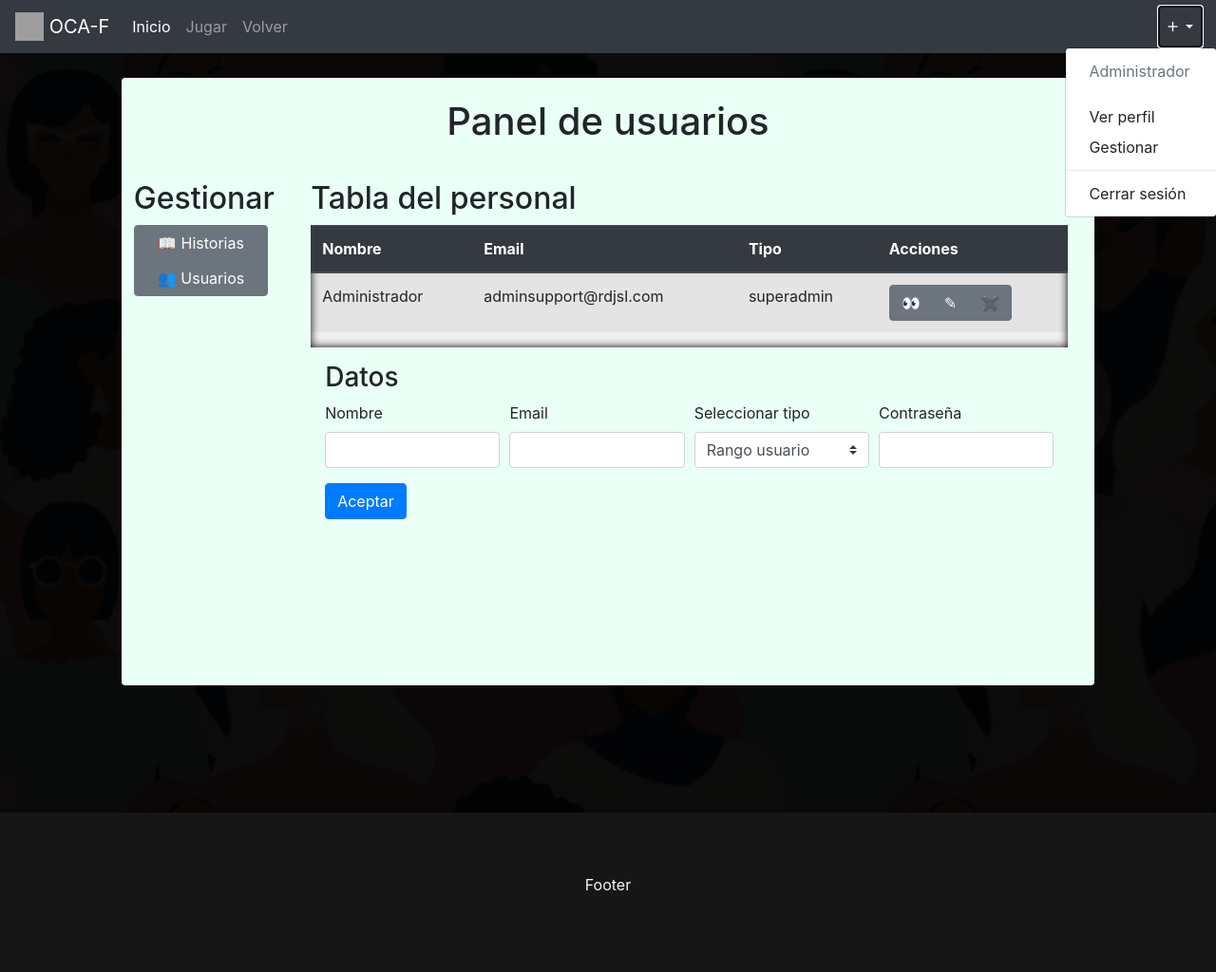
After one commit to IK2DW3/ocaf, a Laravel app: page /panelusuarios in a window 1280 px wide, after a click that opens the changed part. The commit adds this page. Shown: the whole page at 95% size. Run offline with Laravel 8, Linux system fonts and the light colour scheme; a user stored in the database is signed in; data comes from the database, SQL or seed files in the repository; parts of the project's set-up code (start-up, migrations or seed data) failed here and were passed over; grey boxes are pictures that could not be loaded.

Commit message:
Mejora en el panel, 75%

```diff
--- a/app/Http/Controllers/OcafController.php
+++ b/app/Http/Controllers/OcafController.php
@@ -33,15 +33,6 @@ class OcafController extends Controller
         $registroPersona->password = bcrypt($request->input('confirmnewpassword'));
         $registroPersona->save();
         return view('index', array('arrayRegistro'=> $registroPersona));
-        }
-
-    public function getPanel() {
-        $persona = DB::table('cartas')
-                    ->join('ambitos', 'cartas.codAmbito', '=', 'ambitos.id')
-                    ->join('continentes', 'cartas.codContinente', '=', 'continentes.id')
-                    ->select('cartas.*', 'ambitos.*', 'continentes.*')
-                    ->get();
-        return view('paneladmin', array('arrayPersonas'=> $persona));
     }
 
     public function getGamemode(Request $request) {
@@ -67,4 +58,26 @@ class OcafController extends Controller
         return view('history', array('arrayCarta' => $Carta));
     }
 
+    public function getPanel() {
+        return view('administracion.panel');
+    }
+
+    public function getPerfil() {
+        return view('administracion.perfil');
+    }
+
+    public function getPanelcartas() {
+        $cartas = DB::table('cartas')
+                    ->join('ambitos', 'cartas.codAmbito', '=', 'ambitos.id')
+                    ->join('continentes', 'cartas.codContinente', '=', 'continentes.id')
+                    ->select('cartas.*', 'ambitos.*', 'continentes.*')
+                    ->get();
+        return view('administracion.panelcartas', array('arrayCartas'=> $cartas));
+    }
+
+    public function getPanelusuarios() {
+        $usuarios = DB::table('users')->get();
+        return view('administracion.panelusuarios', array('arrayUsuarios'=> $usuarios));
+    }
+
 }
--- a/resources/css/style.css
+++ b/resources/css/style.css
@@ -10,7 +10,7 @@ div.main {
 /* NAVEGADOR */
 
 div.dropdown-menu {
-    left: -50px !important;
+    left: -100px !important;
     right: 0 !important;
 }
 
@@ -189,9 +189,42 @@ form.gamemode div.input-tableroDefault {
     background-image: url(../img/tablero/default.png);
 }
 
+/* Perfil - Panel */
+div.contenedor-perfil div.perfil {
+    background-color: #fff;
+    border-radius: 15px;
+    margin: 2.5% 25%;
+    min-height: 85vh;
+    outline: 1px dashed #000;
+    outline-offset: -10px;
+    overflow: hidden;
+    padding: 2em;
+}
+
+div.contenedor-perfil div.perfil div.perfil-opciones {
+    align-items: center;
+    display: flex;
+    height: 60vh;
+    justify-content: center !important;
+}
+
+div.contenedor-perfil div.perfil a.perfil-boton {
+    align-items: center;
+    border: 1px solid rgba(27,31,35,.2);
+    display: inherit;
+    height: 175px;
+    justify-content: center;
+    margin: 1%;
+    width: 175px;
+}
+
+div.contenedor-perfil div.perfil a.perfil-boton img {
+    height: 90%;
+    width: 100%;
+}
 
 /* Panel de conocimiento */
-
+div.contenedor-perfil,
 div.contenedor-panel {
     background-color: rgba(0, 0, 0, 0.952);
     min-height: 100vh;
@@ -199,10 +232,18 @@ div.contenedor-panel {
 }
 
 div.contenedor-panel div.panel {
-    background-color: #f0f0f0;
+    background-color: #eafff6;
     min-height: 80vh;
     margin: 2% 10%;
     padding: 1%;
+}
+
+div.contenedor-panel div.panel h1 {
+    padding: 1% 0;
+}
+
+div.contenedor-panel  div.panel div.contenido {
+    padding-top: 2%;
 }
 
 div.contenedor-panel div.panel div.table-mujeres {
@@ -219,6 +260,10 @@ div.contenedor-panel div.panel div.panel-aside-navegador {
 
 div.contenedor-panel div.panel div.datosFormulario {
     padding: 2% 0;
+}
+
+div.contenedor-panel div.panel div.datosFormulario textarea {
+    height: 150px;
 }
 
 div.contenedor-panel div.panel div.img-muestra {
--- /dev/null
+++ b/resources/views/administracion/panelusuarios.blade.php
@@ -0,0 +1,83 @@
+@extends('layouts.master')
+
+@section('content')
+
+    <div class="contenedor-panel">
+        <div class="panel rounded">
+            <h1 class="text-center">Panel de usuarios</h1>
+            <div class="row contenido">
+                <div class="col-sm-2">
+                    <h2>Gestionar</h2>
+                    <div class="btn-group-vertical panel-aside-navegador">
+                        <a href="{{url('panelcartas')}}" type="button" class="btn btn-secondary">&#x1F4D6; Historias</a>
+                        <a href="{{url('panelusuarios')}}" type="button" class="btn btn-secondary">&#x1F465; Usuarios</a>
+                    </div>
+                </div>
+                <div class="col-sm-10">
+                    <div class="col-sm-12">
+                        <h2>Tabla del personal</h2>
+                        <div class="table-responsive table-mujeres">
+                            <table class="table table-striped rounded">
+                                <thead class="thead-dark">
+                                    <tr>
+                                        <th>Nombre</th>
+                                        <th>Email</th>
+                                        <th>Tipo</th>
+                                        <th>Acciones</th>
+                                    </tr>
+                                </thead>
+                                <tbody>
+                                    @foreach( $arrayUsuarios as $id => $usuario )
+                                    <tr>
+                                        <td>{{$usuario->name}}</td>
+                                        <td>{{$usuario->email}}</td>
+                                        <td>{{$usuario->tipo}}</td>
+                                        <td>
+                                            <div class="btn-group" role="group" aria-label="Basic example">
+                                                <button type="button" class="btn btn-secondary" title="Ver">&#x1F440;</button>
+                                                <button type="button" class="btn btn-secondary" title="Editar">&#x270E;</button>
+                                                <button type="button" class="btn btn-secondary" title="Eliminar">&#x2716;</button>
+                                            </div>
+                                        </td>
+                                    </tr>
+                                    @endforeach
+                                </tbody>
+                            </table>
+                        </div>
+                        <div class="col-sm-12">
+                            <div class="datosFormulario">
+                                <h3>Datos</h3>
+                                <form>
+                                    {{ csrf_field() }}
+                                    <div class="form-row">
+                                        <div class="form-group col-md-3">
+                                            <label for="cartaNombres">Nombre</label>
+                                            <input type="text" class="form-control" id="cartaNombres">
+                                        </div>
+                                        <div class="form-group col-md-3">
+                                            <label for="cartaApellidos">Email</label>
+                                            <input type="text" class="form-control" id="cartaApellidos">
+                                        </div>
+                                        <div class="form-group col-md-3">
+                                            <label for="cartaApellidos">Seleccionar tipo</label>
+                                            <select class="custom-select">
+                                                <option selected>Rango usuario</option>
+                                                <option value="1">Normal</option>
+                                            </select>
+                                        </div>
+                                        <div class="form-group col-md-3">
+                                            <label for="cartaFmuerte">Contraseña</label>
+                                            <input type="text" class="form-control" id="cartaFmuerte">
+                                        </div>
+                                    </div>
+                                    <button type="submit" class="btn btn-primary">Aceptar</button>
+                                </form>
+                            </div>
+                        </div>
+                    </div>
+                </div>
+            </div>
+        </div>
+    </div>
+
+@stop
--- a/resources/views/layouts/master.blade.php
+++ b/resources/views/layouts/master.blade.php
@@ -8,6 +8,7 @@
 
     <!-- Bootstrap CSS -->
     <link rel="stylesheet" href="https://maxcdn.bootstrapcdn.com/bootstrap/4.4.1/css/bootstrap.min.css">
+    <link href="https://unpkg.com/ionicons@4.5.10-0/dist/css/ionicons.min.css" rel="stylesheet">
 
     <!-- Dependiando de la ruta damos recogida, ponemos una direccion de recursos diferente... -->
     @if (\Request::is('history/*'))
@@ -24,7 +25,7 @@
   <body>
     @include('sweetalert::alert')
 
-    @if (\Request::is('historys') || \Request::is('paneladmin') || \Request::is('history/*'))
+    @if (\Request::is('historys') || \Request::is('perfil') || \Request::is('panel') || \Request::is('panelusuarios') || \Request::is('panelcartas') || \Request::is('history/*'))
         @include('layouts.nav')
     @endif
 
--- a/resources/views/layouts/nav.blade.php
+++ b/resources/views/layouts/nav.blade.php
@@ -19,28 +19,37 @@
                 <li class="nav-item">
                     <a class="nav-link" href="{{ url('mode') }}">Volver</a>
                 </li>
-            @elseif (\Request::is('paneladmin'))
-                <li class="nav-item">
-                    <a class="nav-link" href="{{ url('mode') }}">Jugar</a>
-                </li>
-            @elseif ('history/*')
+            @elseif (\Request::is('history/*'))
                 <li class="nav-item">
                     <a class="nav-link" href="{{ url('mode') }}">Jugar</a>
                 </li>
                 <li class="nav-item">
                     <a class="nav-link" href="{{ url('historys') }}">Volver</a>
                 </li>
+            @elseif (\Request::is('perfil') || \Request::is('panel'))
+                <li class="nav-item">
+                    <a class="nav-link" href="{{ url('mode') }}">Jugar</a>
+                </li>
+            @elseif (\Request::is('panelusuarios') || \Request::is('panelcartas'))
+                <li class="nav-item">
+                    <a class="nav-link" href="{{ url('mode') }}">Jugar</a>
+                </li>
+                <li class="nav-item">
+                    <a class="nav-link" href="{{ url('panel') }}">Volver</a>
+                </li>
             @endif
         </ul>
         @if( Auth::check() )
             <ul class="navbar-nav navbar-right">
                 <li class="nav-item dropdown">
-                    <a class="nav-link dropdown-toggle" href="#" id="navbarDropdown" role="button" data-toggle="dropdown" aria-haspopup="true" aria-expanded="false">
-                        {{Auth::user()->name}}
+                    <a class="nav-link dropdown-toggle active" href="#" id="navbarDropdown" role="button" data-toggle="dropdown" aria-haspopup="true" aria-expanded="false">
+                        <i class="icon ion-md-add"></i>
                     </a>
                     <div class="dropdown-menu" aria-labelledby="navbarDropdown">
+                        <p class="dropdown-item disabled">{{Auth::user()->name}}</p>
+                        <a class="dropdown-item" href="{{ url('perfil') }}">Ver perfil</a>
                         @if (Auth::user()->tipo == "superadmin")
-                            <a class="dropdown-item" href="{{ url('paneladmin') }}">Gestión</a>
+                            <a class="dropdown-item" href="{{ url('panel') }}">Gestionar</a>
                             <div class="dropdown-divider"></div>
                         @endif
                         <form action="{{ url('/logout') }}" method="POST" style="display:inline">
--- a/resources/views/mode.blade.php
+++ b/resources/views/mode.blade.php
@@ -26,7 +26,7 @@
                 </button>
             </form>
             @if (Auth::check() && Auth::user()->tipo == "superadmin")
-            <a class="btn btn-primary btn-lg" href="{{url('paneladmin')}}" role="button">&#x269E; &#x1F5F3; &#x269F;</a>
+            <a class="btn btn-primary btn-lg" href="{{url('panel')}}" role="button">&#x269E; &#x1F5F3; &#x269F;</a>
             @endif
             <a class="btn btn-outline-info" href="{{url('index')}}" role="button">&#x2190; Volver</a>
         </div>
--- a/routes/web.php
+++ b/routes/web.php
@@ -15,7 +15,7 @@ Route::post('register', 'OcafController@postRegister');
 
 Route::group(['middleware' => 'auth'], function () {
 
-    Route::GET('paneladmin', function(){
+    Route::GET('panel', function(){
         if (Auth::check()) {
             return Redirect::action('OcafController@getPanel');
         } else {
@@ -23,7 +23,7 @@ Route::group(['middleware' => 'auth'], function () {
         }
     });
 
-    Route::get('/paneladmin', function(){
+    Route::get('/panel', function(){
         if (Auth::check()) {
             return Redirect::action('OcafController@getPanel');
         } else {
@@ -31,7 +31,9 @@ Route::group(['middleware' => 'auth'], function () {
         }
     });
 
-    Route::get('paneladmin', 'OcafController@getPanel');
-    Route::post('paneladmin', 'OcafController@getPanel');
+    Route::get('panel', 'OcafController@getPanel');
+    Route::get('perfil', 'OcafController@getPerfil');
+    Route::get('panelcartas', 'OcafController@getPanelcartas');
+    Route::get('panelusuarios', 'OcafController@getPanelusuarios');
 
 });
```
Also changed, not shown: resources/views/administracion/panel.blade.php (added, +32 -0 lines), resources/views/administracion/panelcartas.blade.php (renamed from resources/views/paneladmin.blade.php, +12 -14 lines), resources/views/administracion/perfil.blade.php (added, +57 -0 lines), resources/img/perfilbook.svg (added), resources/img/perfilbooksettings.svg (added), resources/img/perfilicon.svg (added), resources/img/perfiliconsettings.svg (added), resources/img/perfilsettings.svg (added).
